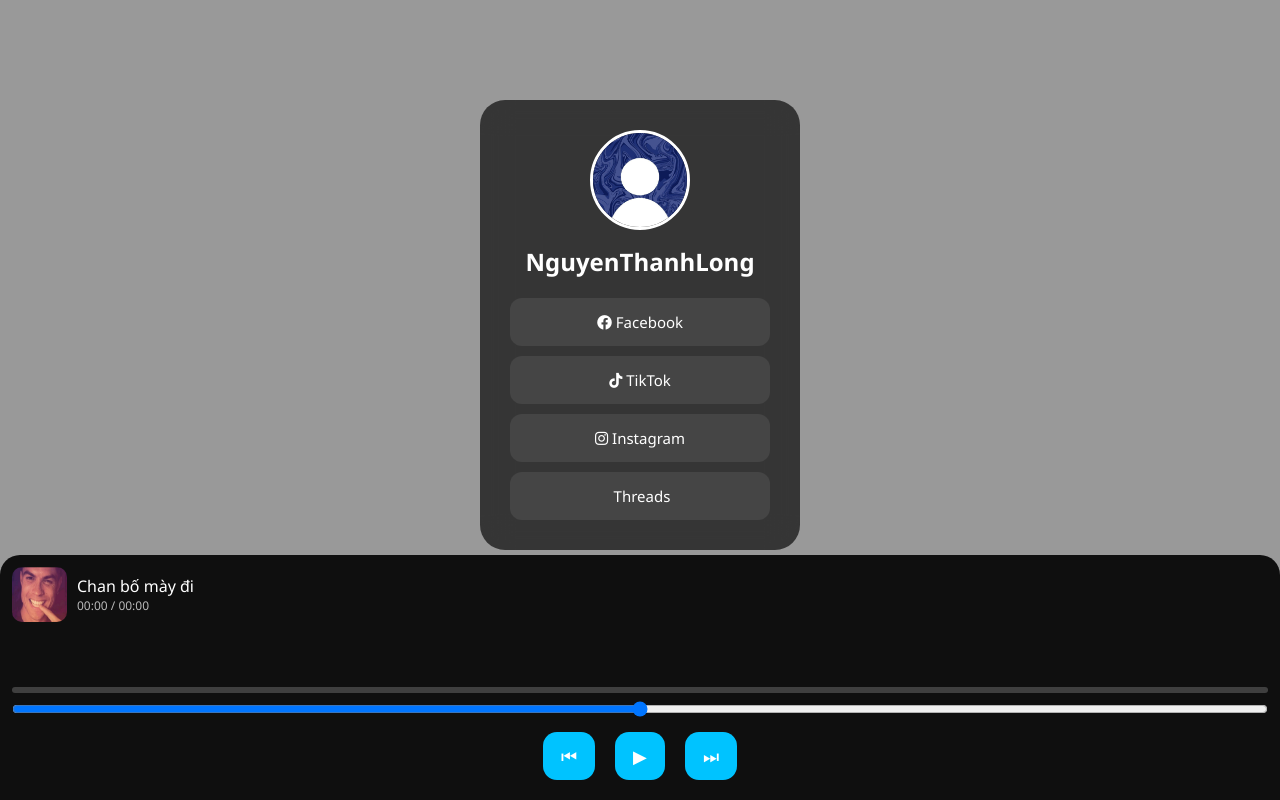
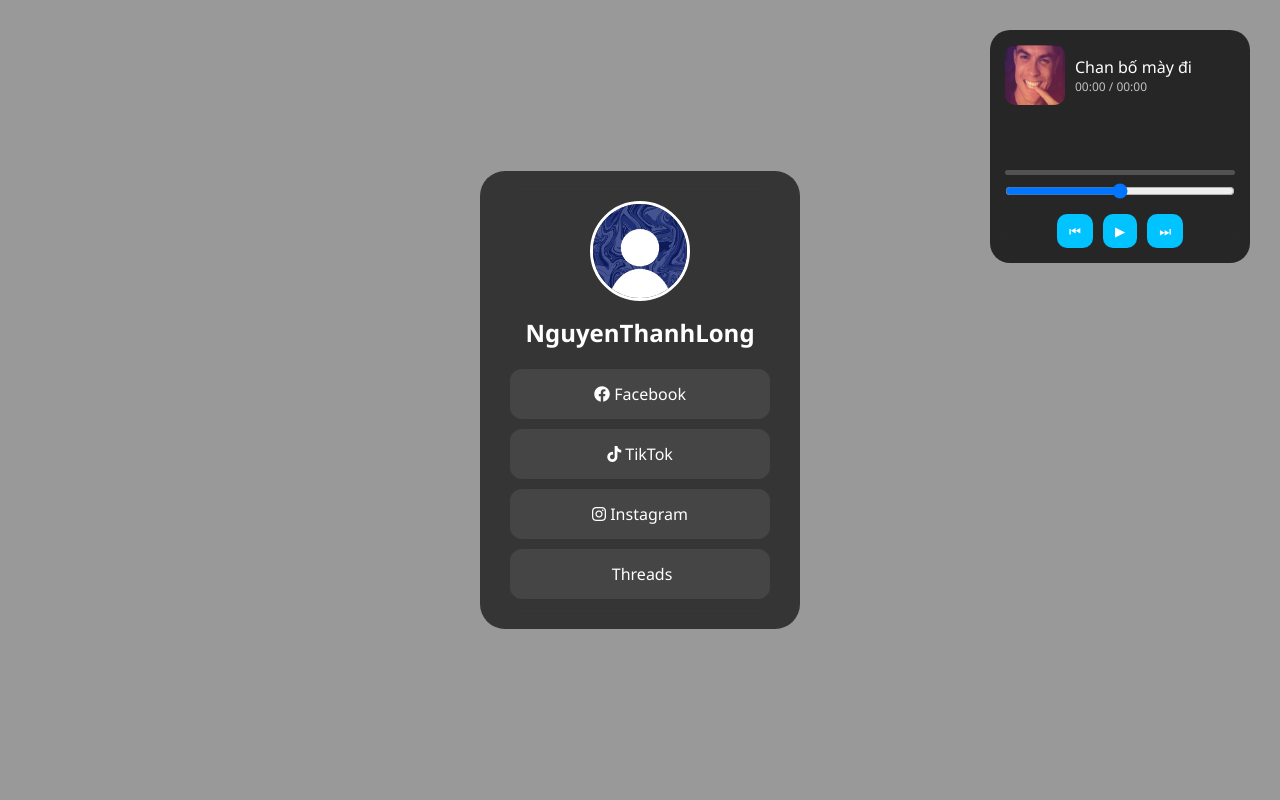
Before and after one commit to Longdz210z/longdz210z.github.io, a plain HTML site: page index.html in a window 1280 px wide. Drawn offline with Linux system fonts and the light colour scheme.

Commit message:
Update index.html

```diff
--- a/index.html
+++ b/index.html
@@ -11,7 +11,7 @@
 *{margin:0;padding:0;box-sizing:border-box;font-family:'Segoe UI',sans-serif;}
 
 body{
-    min-height:100vh;
+    height:100vh;
     display:flex;
     justify-content:center;
     align-items:center;
@@ -37,8 +37,6 @@
     max-width:320px;
     text-align:center;
     color:white;
-
-    margin-bottom:150px; /* FIX bị che */
 }
 
 /* avatar */
@@ -64,7 +62,6 @@
     background:rgba(255,255,255,0.08);
     color:white;
     text-decoration:none;
-    font-size:15px;
 }
 
 .link-box:hover{
@@ -72,17 +69,28 @@
     color:black;
 }
 
-/* PLAYER */
+/* ===== PLAYER (TRỞ VỀ NHƯ CŨ) ===== */
 .music-player{
     position:fixed;
-    bottom:0;
-    left:0;
-    right:0;
-    width:100%;
-    padding:12px 12px 20px;
-    border-radius:20px 20px 0 0;
-    background:rgba(0,0,0,0.9);
+    top:30px;
+    right:30px;
+    width:260px;
+    padding:15px;
+    border-radius:20px;
+    background:rgba(0,0,0,0.75);
+    backdrop-filter:blur(10px);
     color:white;
+}
+
+/* mobile tự xuống dưới */
+@media(max-width:600px){
+    .music-player{
+        top:auto;
+        bottom:10px;
+        left:10px;
+        right:10px;
+        width:auto;
+    }
 }
 
 /* top */
@@ -93,8 +101,8 @@
 }
 
 .music-cover{
-    width:55px;
-    height:55px;
+    width:60px;
+    height:60px;
     border-radius:10px;
 }
 
@@ -106,12 +114,11 @@
 
 /* progress */
 .progress{
-    height:6px;
+    height:5px;
     margin-top:10px;
     background:rgba(255,255,255,0.2);
     border-radius:5px;
     overflow:hidden;
-    cursor:pointer;
 }
 
 .progress-bar{
@@ -125,16 +132,16 @@
     margin-top:10px;
     display:flex;
     justify-content:center;
-    gap:20px;
+    gap:10px;
 }
 
 .music-btn{
-    padding:12px 18px;
+    padding:8px 12px;
     border:none;
-    border-radius:14px;
+    border-radius:10px;
     background:#00c3ff;
     color:white;
-    font-size:18px;
+    cursor:pointer;
 }
 
 /* volume */
@@ -278,14 +285,13 @@
     return `${m}:${s<10?'0'+s:s}`;
 }
 
-/* tua mượt */
-progress.addEventListener("click",(e)=>{
-    const rect = progress.getBoundingClientRect();
-    const percent = (e.clientX - rect.left) / rect.width;
+/* tua */
+progress.onclick = (e)=>{
+    let percent = e.offsetX / progress.clientWidth;
     music.currentTime = percent * music.duration;
-});
+};
 
-/* WAVE */
+/* wave */
 const canvas = document.getElementById("wave");
 const ctx = canvas.getContext("2d");
 
```
